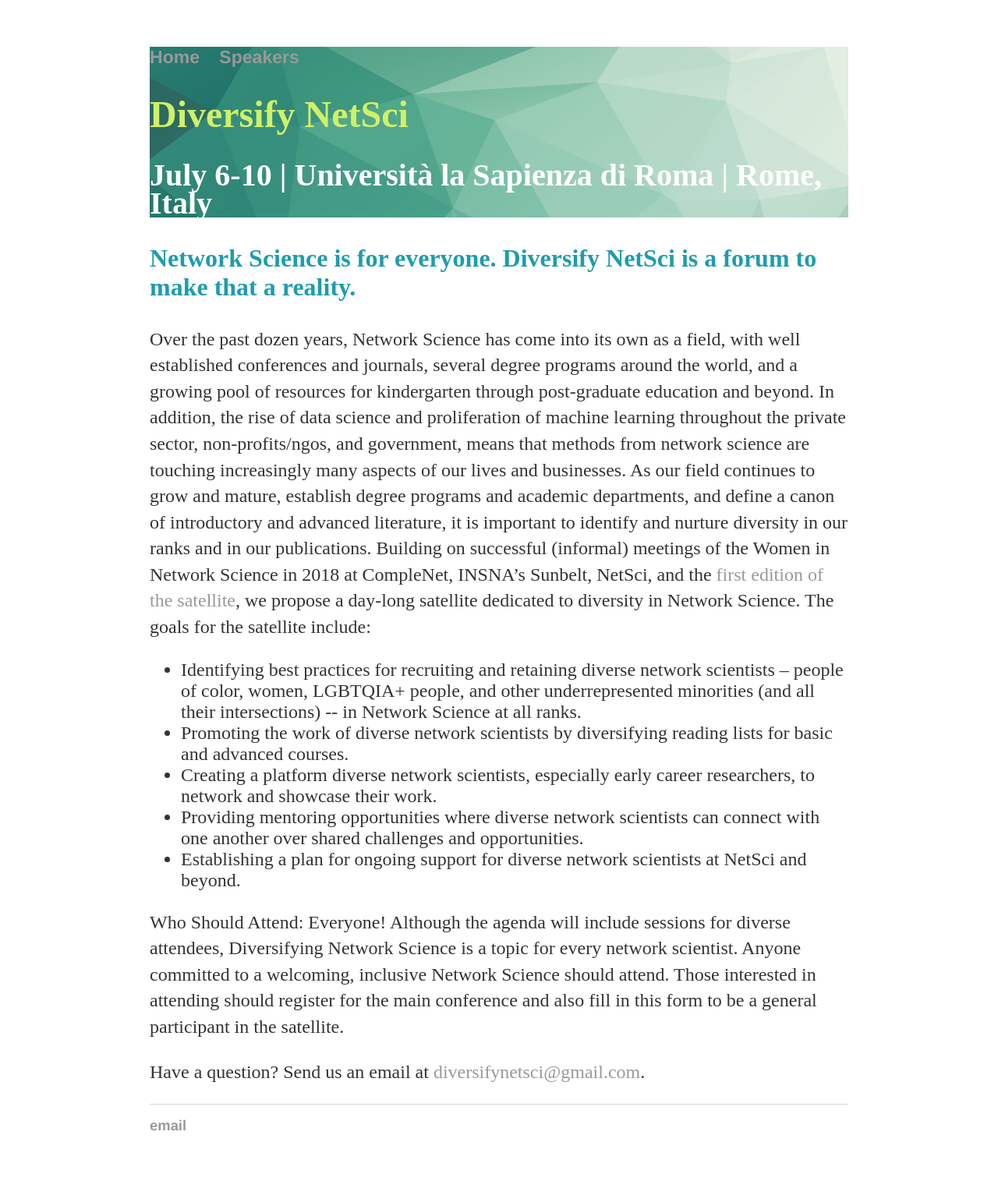
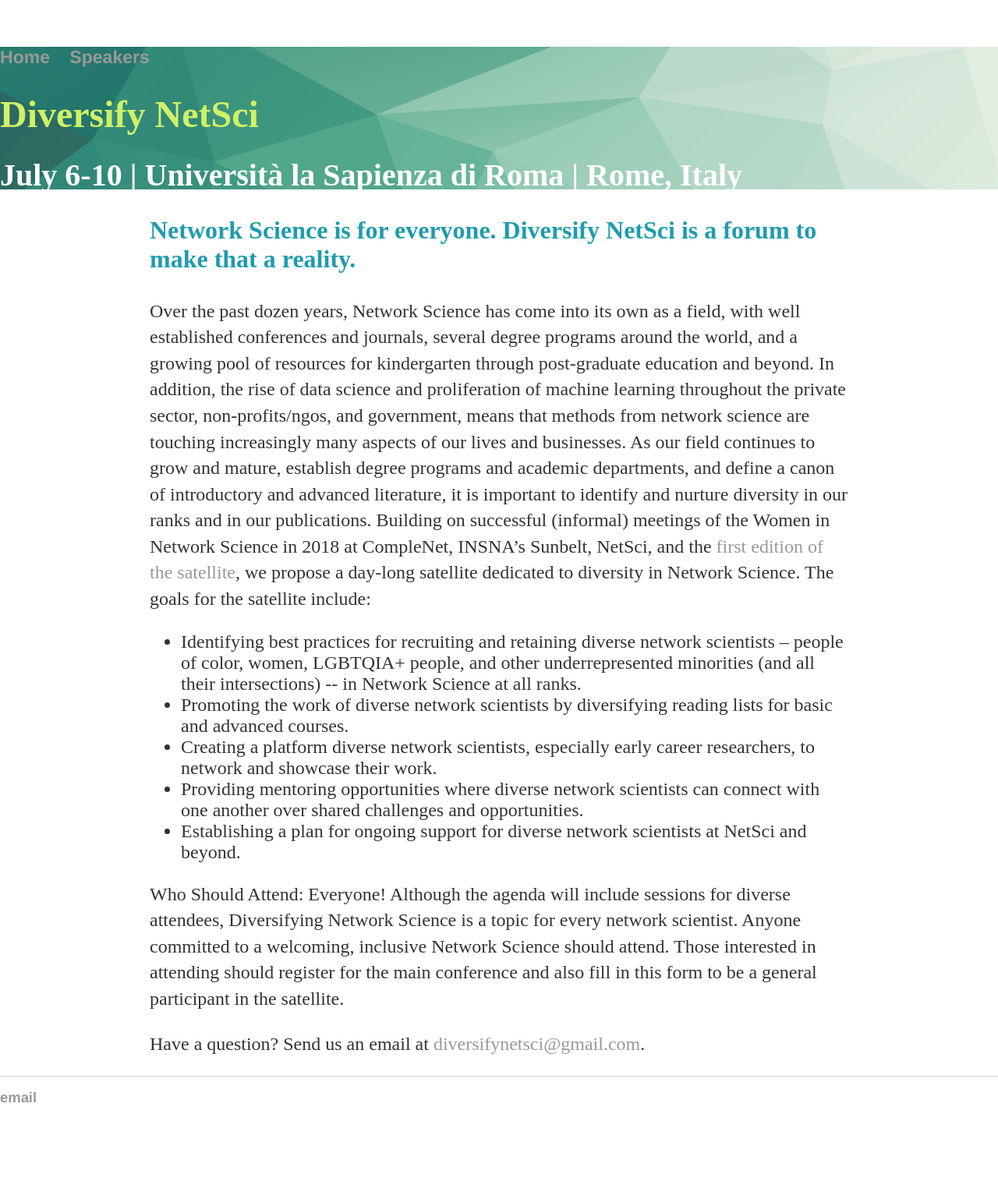
Before and after one commit to diversify-netsci/diversify-netsci.github.io, a Jekyll site: the page built from index.html, in a window 1280 px wide. Shown: the whole page at 78% size. Built offline with Jekyll 4.4.1, drawn with Linux system fonts in a browser that asks for light colours; after the commit the page ends 1479 px from its top, so only the background shows below that.

Commit message:
Update main.css

```diff
--- a/css/main.css
+++ b/css/main.css
@@ -1,7 +1,7 @@
 body {
     font-family:'Raleway', 'sans-serif';
     margin: 60px auto;
-    width: 70%;
+    width: 100%;
     color: #333;
 }
 nav ul, footer ul {
@@ -49,6 +49,12 @@
     border-top: 1px solid #d5d5d5;
     font-size: .8em;
 }
+
+.container{
+    width: 70%;
+    margin: 0 auto;
+    padding: 0 auto;
+}
 .masterhead{
     background: url("../images/banner.png");
     background-size: cover;
```
